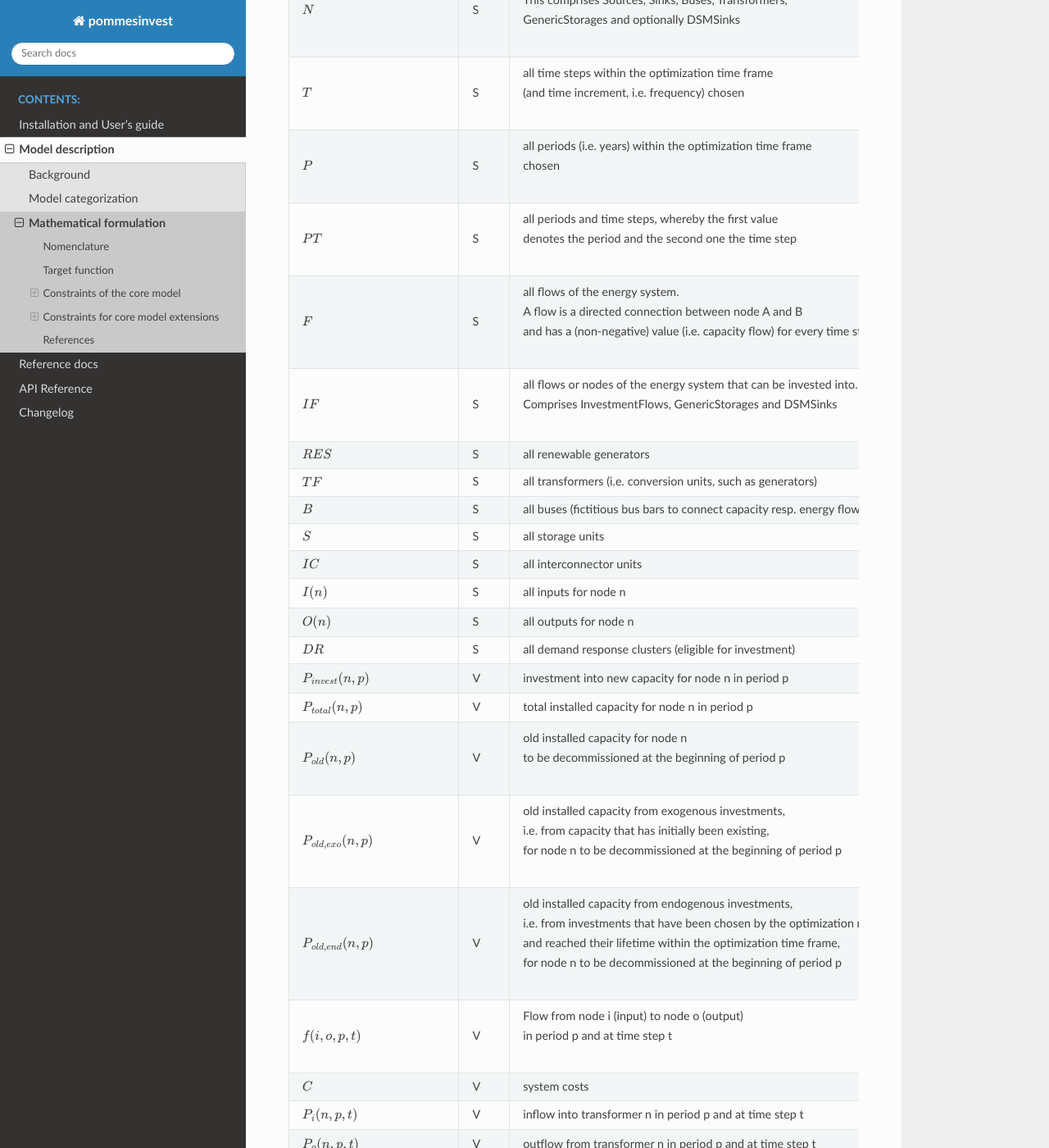
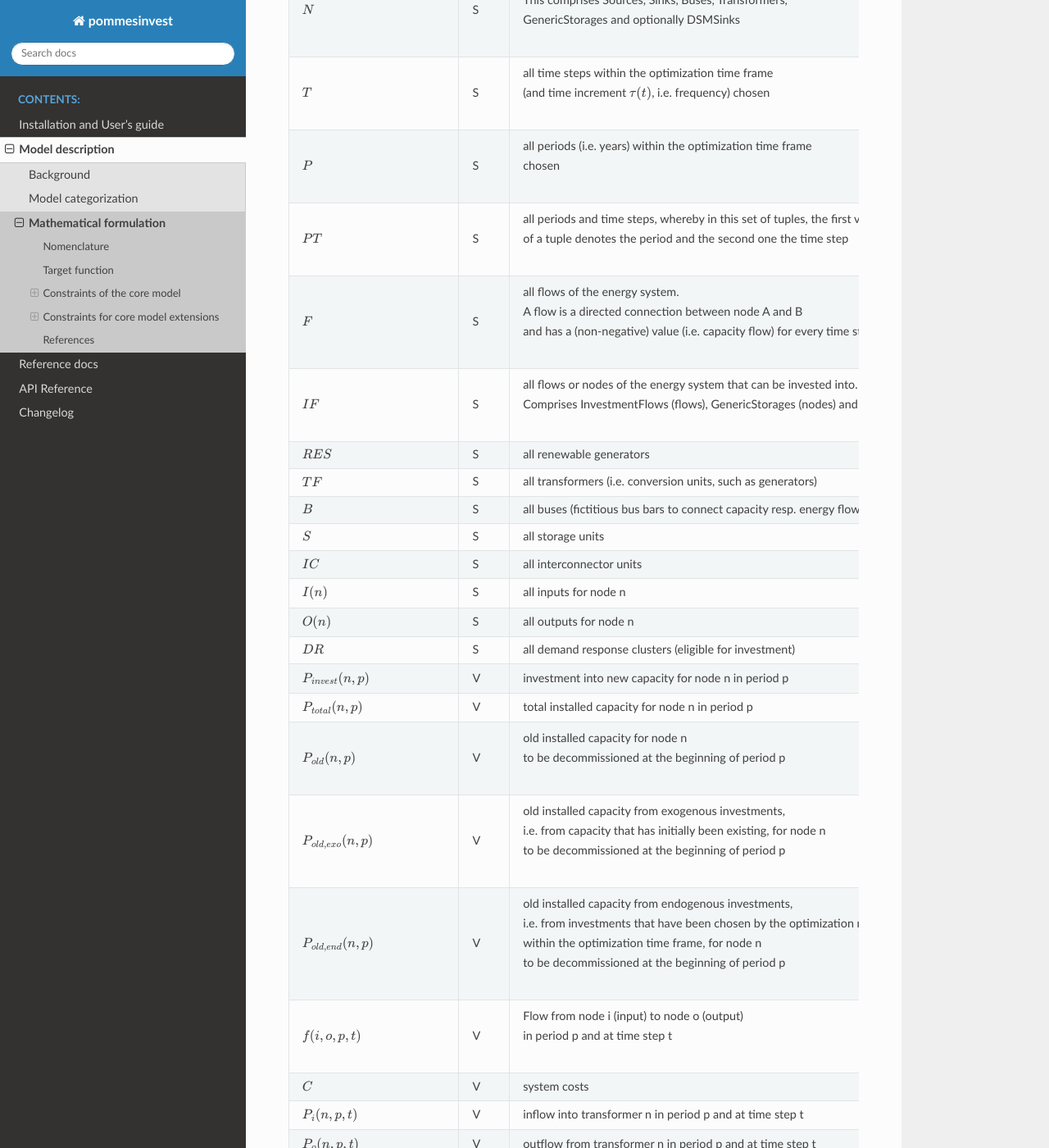
Before and after one commit to pommes-public/pommesinvest, a Sphinx documentation site: the page built from docs/model/formulation.rst, in a window 1280 px wide and 1400 px high, scrolled down 457 px. Shown: the whole window at 82% size. Built offline with Sphinx 7.4.7 and the Read the Docs theme 2.0.0, drawn with Linux system fonts in a browser that asks for light colours; some of the changed text lies outside the part shown.

Commit message:
Introduce minor fixes

```diff
--- a/docs/model/formulation.rst
+++ b/docs/model/formulation.rst
@@ -20,16 +20,16 @@
     | This comprises Sources, Sinks, Buses, Transformers,
     | GenericStorages and optionally DSMSinks"
     ":math:`T`", "S", "| all time steps within the optimization time frame
-    | (and time increment, i.e. frequency) chosen"
+    | (and time increment :math:`\tau(t)`, i.e. frequency) chosen"
     ":math:`P`", "S", "| all periods (i.e. years) within the optimization time frame
     | chosen"
-    ":math:`PT`", "S", "| all periods and time steps, whereby the first value
-    | denotes the period and the second one the time step"
+    ":math:`PT`", "S", "| all periods and time steps, whereby in this set of tuples, the first value
+    | of a tuple denotes the period and the second one the time step"
     ":math:`F`", "S", "| all flows of the energy system.
     | A flow is a directed connection between node A and B
     | and has a (non-negative) value (i.e. capacity flow) for every time step"
     ":math:`IF`", "S", "| all flows or nodes of the energy system that can be invested into.
-    | Comprises InvestmentFlows, GenericStorages and DSMSinks"
+    | Comprises InvestmentFlows (flows), GenericStorages (nodes) and DSMSinks (nodes)"
     ":math:`RES`", "S", "all renewable generators"
     ":math:`TF`", "S", "all transformers (i.e. conversion units, such as generators)"
     ":math:`B`", "S", "all buses (fictitious bus bars to connect capacity resp. energy flows)"
@@ -43,20 +43,20 @@
     ":math:`P_{old}(n, p)`", "V", "| old installed capacity for node n
     | to be decommissioned at the beginning of period p"
     ":math:`P_{old,exo}(n, p)`", "V", "| old installed capacity from exogenous investments,
-    | i.e. from capacity that has initially been existing,
-    | for node n to be decommissioned at the beginning of period p"
+    | i.e. from capacity that has initially been existing, for node n
+    | to be decommissioned at the beginning of period p"
     ":math:`P_{old,end}(n, p)`", "V", "| old installed capacity from endogenous investments,
-    | i.e. from investments that have been chosen by the optimization model
-    | and reached their lifetime within the optimization time frame,
-    | for node n to be decommissioned at the beginning of period p"
+    | i.e. from investments that have been chosen by the optimization model and reached their lifetime
+    | within the optimization time frame, for node n
+    | to be decommissioned at the beginning of period p"
     ":math:`f(i,o,p,t)`", "V", "| Flow from node i (input) to node o (output)
     | in period p and at time step t"
     ":math:`C`", "V", "system costs"
     ":math:`P_{i}(n, p, t)`", "V", "inflow into transformer n in period p and at time step t"
     ":math:`P_{o}(n, p, t)`", "V", "outflow from transformer n in period p and at time step t"
     ":math:`E(s, t)`", "V", "energy currently stored in storage s"
-    ":math:`A(c_{invest}(n, p), l(n), i(n))`", "P", "| annualised investment costs for investments into node or flow n
-    | in period p, with lifetime l and interest rate i"
+    ":math:`A(c_{invest}(n, p), l(n), i(n))`", "P", "| annualised investment costs for investments into node
+    | or flow n in period p, with lifetime l and interest rate i"
     ":math:`l(n)`", "P", "| lifetime of investments into flow or node n
     | (varied per technology)"
     ":math:`a(n)`", "P", "initial age of existing capacity of flow or node n"
@@ -177,7 +177,7 @@
 * (**) is only performed for the first period the condition
   is True. A decommissioning flag is then set to True
   to prevent having falsely added old capacity in future periods.
-* :math:`year(p)` is the year corresponding to period p
+* :math:`year(p)` is the year corresponding to the beginning of period p.
 * :math:`p_{comm}` is the commissioning period of the flow
   (which is determined by the model itself). For determining the commissioning
   period, a matrix is used that keeps track of unit age per period. This is used
@@ -217,7 +217,7 @@
 ==================
 
 There are two kinds of power transmission options between market areas:
-AC transmission with a time-dependent maximum capacity and DC transmission with a fixed maximum capacity
+AC transmission with a time-dependent maximum capacity and DC transmission with a fixed maximum capacity.
 
 * Maximum exchange between market areas:
 
```
Also changed, not shown: other parts of docs/model/formulation.rst (+4 -4 lines).
